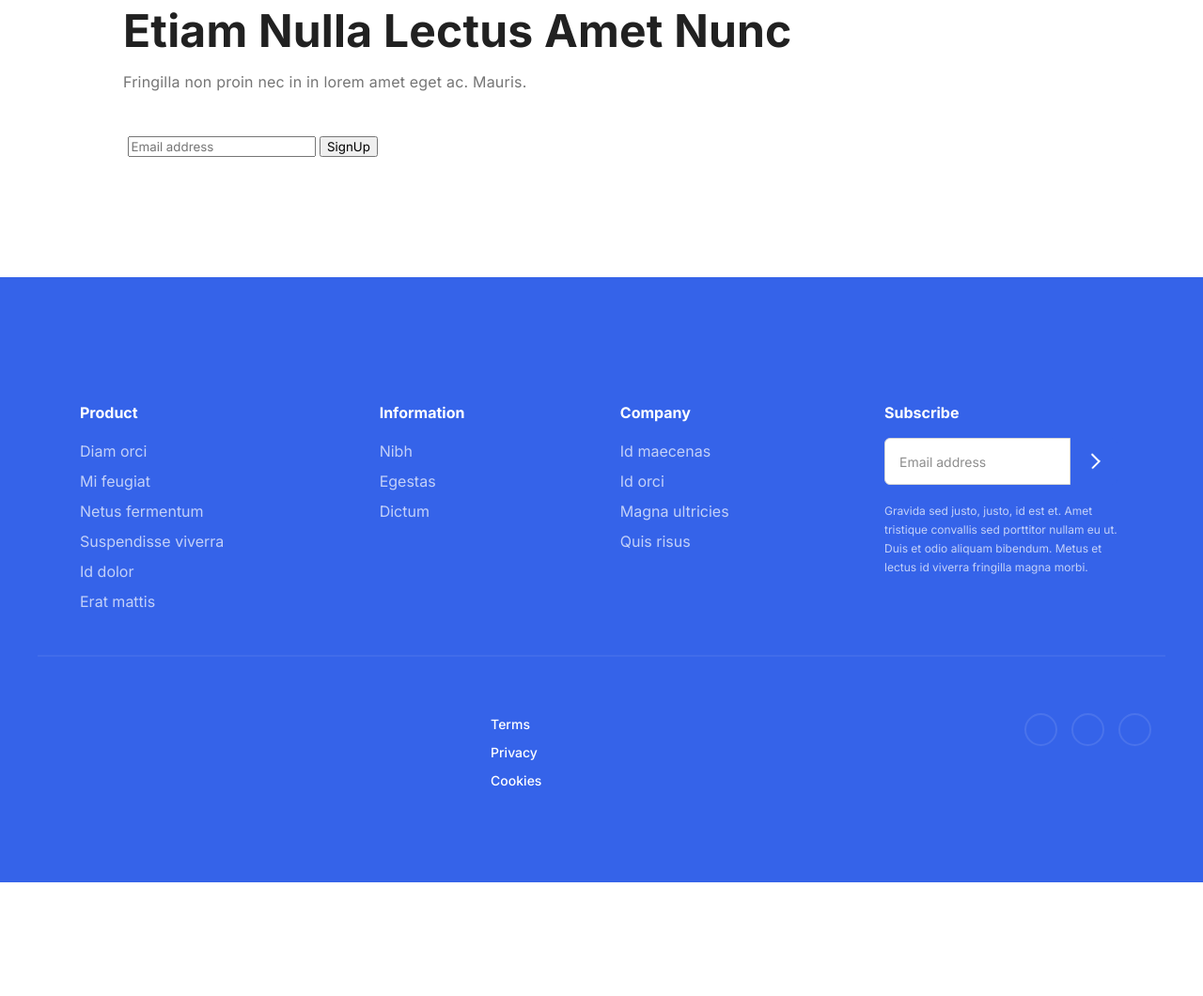
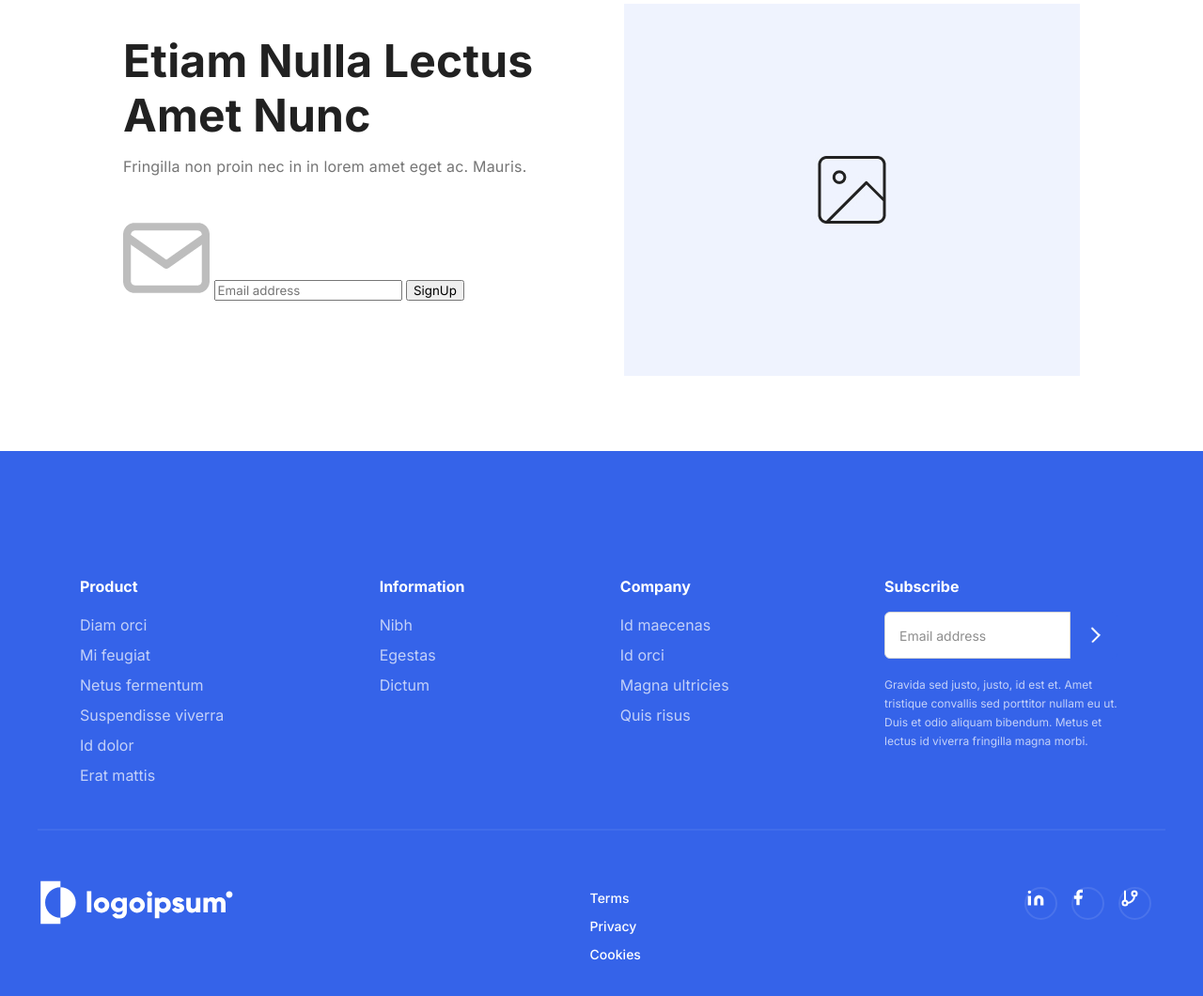
Before and after one commit to AlexJaneMercer/NewProject, a plain HTML site: page index.html in a window 1280 px wide. Shown: the part 76-1136 px from the top of the page at 94% size. Before the commit the page ends 1015 px from the top, so only its background shows below. Drawn offline with Linux system fonts and the light colour scheme; files that its build step writes are made by us from their sources.

Commit message:
fix problems in html with scr images

```diff
--- a/index.html
+++ b/index.html
@@ -33,7 +33,7 @@
                                 <div class="input__inner">
                                     <img
                                         class="input__image"
-                                        src="./images/action/email.png"
+                                        src="./assets/images/action/email.png"
                                         alt=""
                                     />
                                     <input
@@ -53,7 +53,7 @@
                     <div class="action__image">
                         <img
                             class="action__img"
-                            src="./images/action/img/Image.jpg"
+                            src="./assets/images/action/img/Image.jpg"
                             alt=""
                         />
                     </div>
@@ -136,7 +136,7 @@
                         <a href="#">
                             <img
                                 class="f-logo"
-                                src="./images/footer/footerlogo.svg"
+                                src="./assets/images/footer/footerlogo.svg"
                                 alt=""
                             />
                         </a>
@@ -158,7 +158,7 @@
                         <a href="https://ru.linkedin.com/" class="social__icon">
                             <img
                                 class="social__img"
-                                src="./images/footer/social1.svg"
+                                src="./assets/images/footer/social1.svg"
                                 alt=""
                             />
                         </a>
@@ -169,7 +169,7 @@
                         >
                             <img
                                 class="social__img"
-                                src="./images/footer/social2.svg"
+                                src="./assets/images/footer/social2.svg"
                                 alt=""
                             />
                         </a>
@@ -177,7 +177,7 @@
                         <a href="#" class="social__icon">
                             <img
                                 class="social__img"
-                                src="./images/footer/social3.svg"
+                                src="./assets/images/footer/social3.svg"
                                 alt=""
                             />
                         </a>
```
